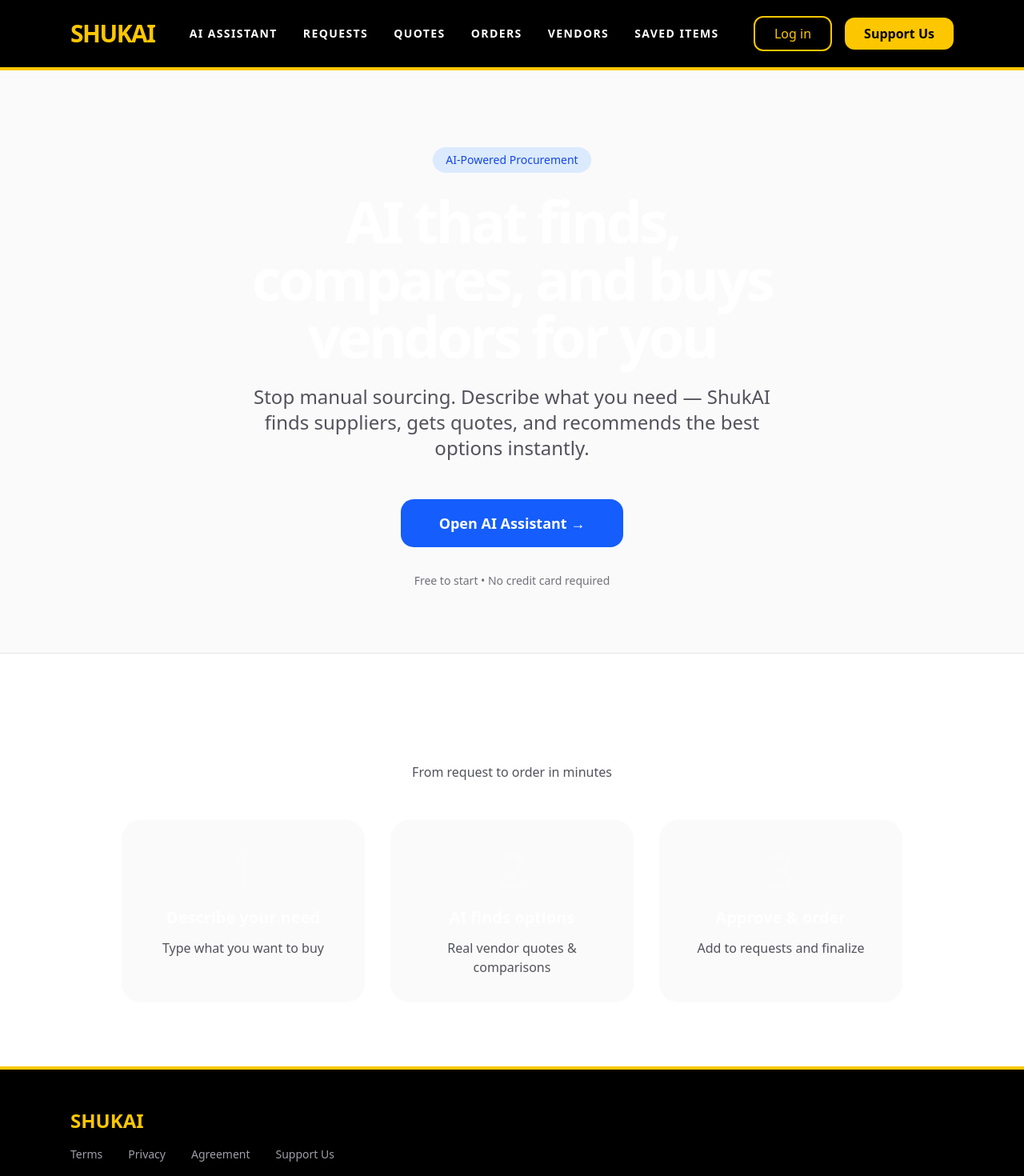
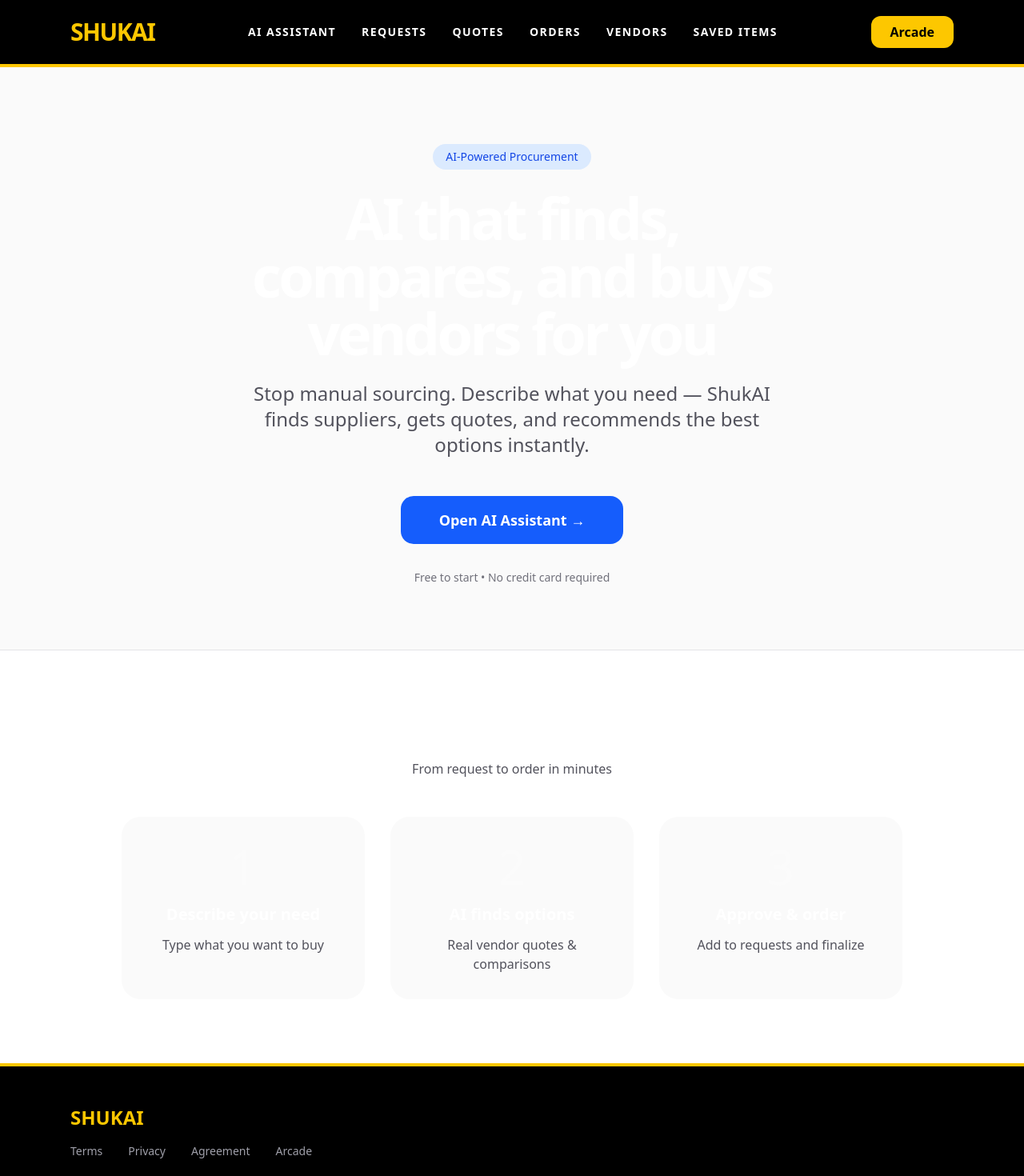
Before and after one commit to Gr33nstonecorp/shuka, a Next.js app: page / in a window 1280 px wide. Shown: the top 1470 px of the page at 80% size. Built offline with nearby package versions, Linux system fonts and the light colour scheme; no server answers.

Commit message:
Refactor RootLayout and update navigation links

```diff
--- a/app/layout.tsx
+++ b/app/layout.tsx
@@ -1,27 +1,16 @@
 import "./globals.css";
 import Link from "next/link";
-import { createClient } from "@supabase/supabase-js";
 
 export const metadata = {
   title: "ShukAI",
   description: "AI procurement platform for modern teams",
 };
 
-export const dynamic = 'force-dynamic';
-
-export default async function RootLayout({
+export default function RootLayout({
   children,
 }: {
   children: React.ReactNode;
 }) {
-  const supabase = createClient(
-    process.env.NEXT_PUBLIC_SUPABASE_URL!,
-    process.env.NEXT_PUBLIC_SUPABASE_ANON_KEY!
-  );
-
-  const { data: { session } } = await supabase.auth.getSession();
-  const user = session?.user;
-
   return (
     <html lang="en">
       <body className="min-h-screen bg-black text-white flex flex-col">
@@ -34,7 +23,7 @@ export default async function RootLayout({
               SHUKAI
             </Link>
 
-            {/* Tabs - Simple and always visible on desktop */}
+            {/* Main Tabs */}
             <div className="hidden md:flex gap-8 text-sm font-semibold uppercase tracking-widest">
               <Link href="/assistant" className="hover:text-yellow-400 transition">AI Assistant</Link>
               <Link href="/requests" className="hover:text-yellow-400 transition">Requests</Link>
@@ -44,45 +33,22 @@ export default async function RootLayout({
               <Link href="/saved-items" className="hover:text-yellow-400 transition">Saved Items</Link>
             </div>
 
-            {/* Auth */}
-            <div className="flex items-center gap-4">
-              {user ? (
-                <div className="flex items-center gap-3">
-                  <span className="text-xs px-4 py-2 bg-yellow-400 text-black font-medium rounded-full">
-                    {user.email}
-                  </span>
-                  <form action="/auth/signout" method="post">
-                    <button
-                      type="submit"
-                      className="px-6 py-2 bg-red-600 hover:bg-red-700 text-white font-medium rounded-xl transition"
-                    >
-                      Log out
-                    </button>
-                  </form>
-                </div>
-              ) : (
-                <Link
-                  href="/login"
-                  className="px-6 py-2 border-2 border-yellow-400 text-yellow-400 hover:bg-yellow-400 hover:text-black font-medium rounded-xl transition"
-                >
-                  Log in
-                </Link>
-              )}
-
-              <Link
-                href="/pricing"
-                className="px-6 py-2 bg-yellow-400 text-black font-semibold rounded-xl hover:bg-yellow-300 transition"
-              >
-                Support Us
-              </Link>
-            </div>
+            {/* Arcade Button */}
+            <Link
+              href="/arcade"
+              className="px-6 py-2 bg-yellow-400 text-black font-semibold rounded-xl hover:bg-yellow-300 transition"
+            >
+              Arcade
+            </Link>
           </div>
         </nav>
 
+        {/* Main Content */}
         <main className="flex-1">
           {children}
         </main>
 
+        {/* Footer */}
         <footer className="bg-black border-t-4 border-yellow-400 mt-auto py-12">
           <div className="max-w-6xl mx-auto px-6 text-center md:text-left">
             <div className="font-black text-2xl text-yellow-400 mb-4">SHUKAI</div>
@@ -90,10 +56,10 @@ export default async function RootLayout({
               <Link href="/terms" className="hover:text-yellow-400">Terms</Link>
               <Link href="/privacy" className="hover:text-yellow-400">Privacy</Link>
               <Link href="/msa" className="hover:text-yellow-400">Agreement</Link>
-              <Link href="/pricing" className="hover:text-yellow-400 font-medium">Support Us</Link>
+              <Link href="/arcade" className="hover:text-yellow-400 font-medium">Arcade</Link>
             </div>
             <div className="text-xs text-zinc-500 mt-8">
-              © {new Date().getFullYear()} ShukAI
+              © {new Date().getFullYear()} ShukAI • Free to use
             </div>
           </div>
         </footer>
```
